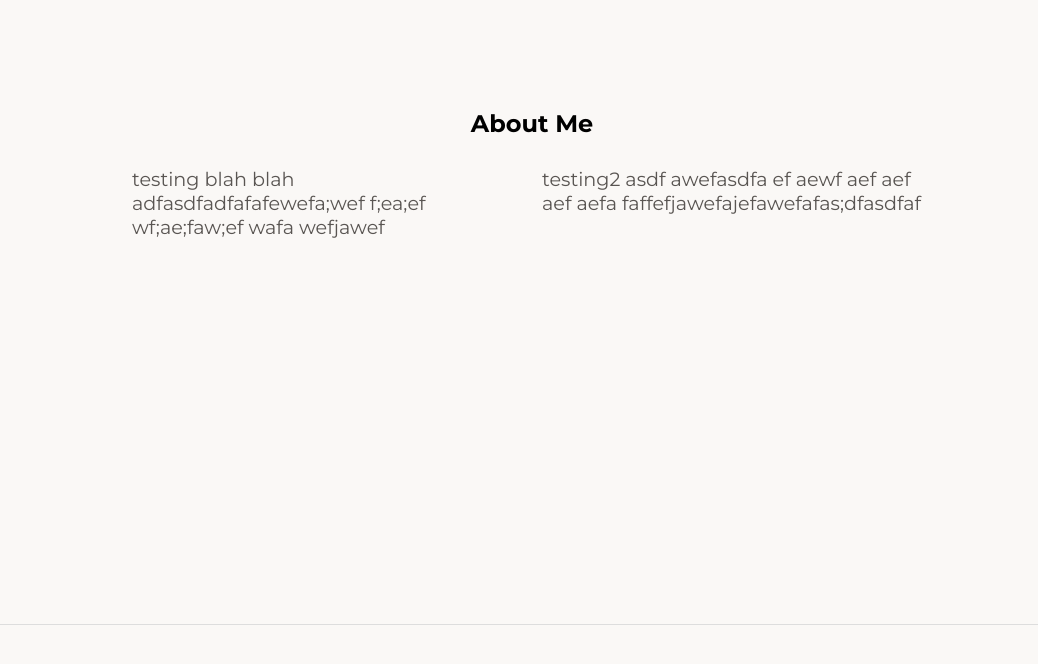
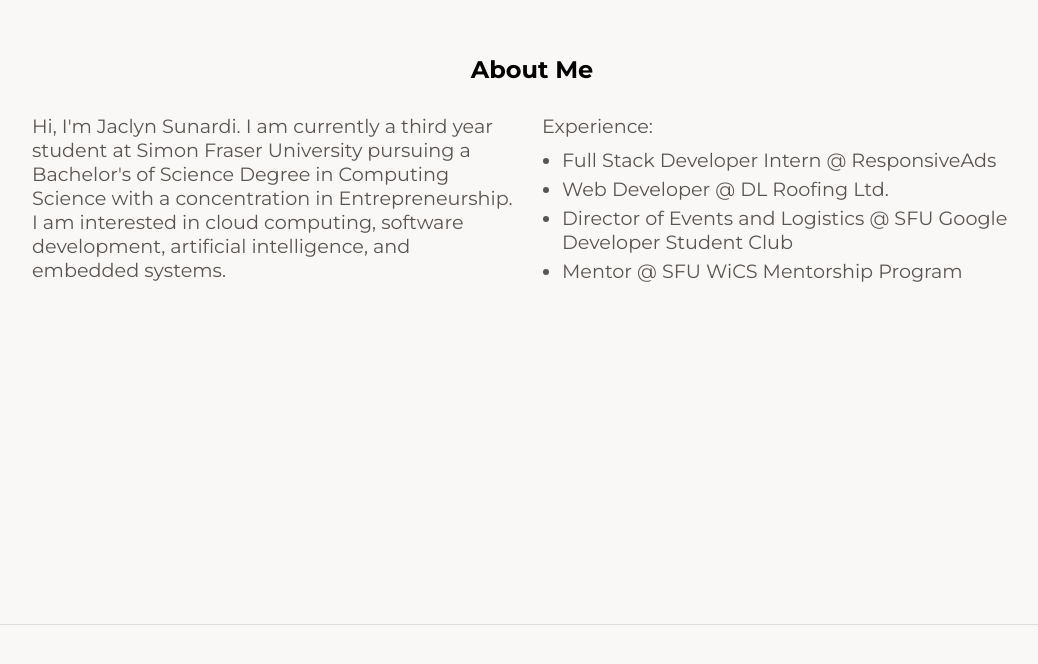
Before and after one commit to jaclynsunardi/jaclynsunardi.github.io, a React (Create React App) app: page / in a window 1280 px wide. Shown: the part 977-1641 px from the top of the page, without its empty margins (108-1146 px from the left). Built offline with nearby package versions, Linux system fonts and the light colour scheme.

Commit message:
inserted text for the about me section

```diff
--- a/src/App.css
+++ b/src/App.css
@@ -210,9 +210,9 @@ section {
 
 .AboutText {
   display: grid;
-  grid-template-columns: 1fr 1fr;
+  grid-template-columns: 2fr 2fr;
   gap: 20px;
-  max-width: 800px;
+  max-width: 1000px;
   text-align: left;
 }
 
@@ -222,3 +222,16 @@ section {
   font-family: 'Montserrat', sans-serif;
   margin: 0;
 }
+
+.AboutText ul {
+  list-style-type: disc;
+  padding-left: 20px;
+  margin: 10px 0;
+}
+
+.AboutText li {
+  font-size: 1.2rem;
+  color: #595552;
+  font-family: 'Montserrat', sans-serif;
+  margin-bottom: 5px;
+}
--- a/src/App.js
+++ b/src/App.js
@@ -97,8 +97,16 @@ function App() {
         <div className='AboutContent'>
           <h2>About Me</h2>
           <div className='AboutText'>
-            <p> testing blah blah adfasdfadfafafewefa;wef f;ea;ef wf;ae;faw;ef wafa wefjawef</p>
-            <p> testing2 asdf awefasdfa ef aewf aef aef aef aefa faffefjawefajefawefafas;dfasdfaf</p>
+            <p>Hi, I'm Jaclyn Sunardi. I am currently a third year student at Simon Fraser University pursuing a Bachelor's of Science Degree in Computing Science with a concentration in Entrepreneurship. I am interested in cloud computing, software development, artificial intelligence, and embedded systems. </p>
+            <div>
+            <p> Experience: </p>
+              <ul>
+                <li>Full Stack Developer Intern @ ResponsiveAds</li>
+                <li>Web Developer @ DL Roofing Ltd.</li>
+                <li>Director of Events and Logistics @ SFU Google Developer Student Club</li>
+                <li>Mentor @ SFU WiCS Mentorship Program</li>
+              </ul>
+            </div>
           </div>
         </div>
       </section>
```
